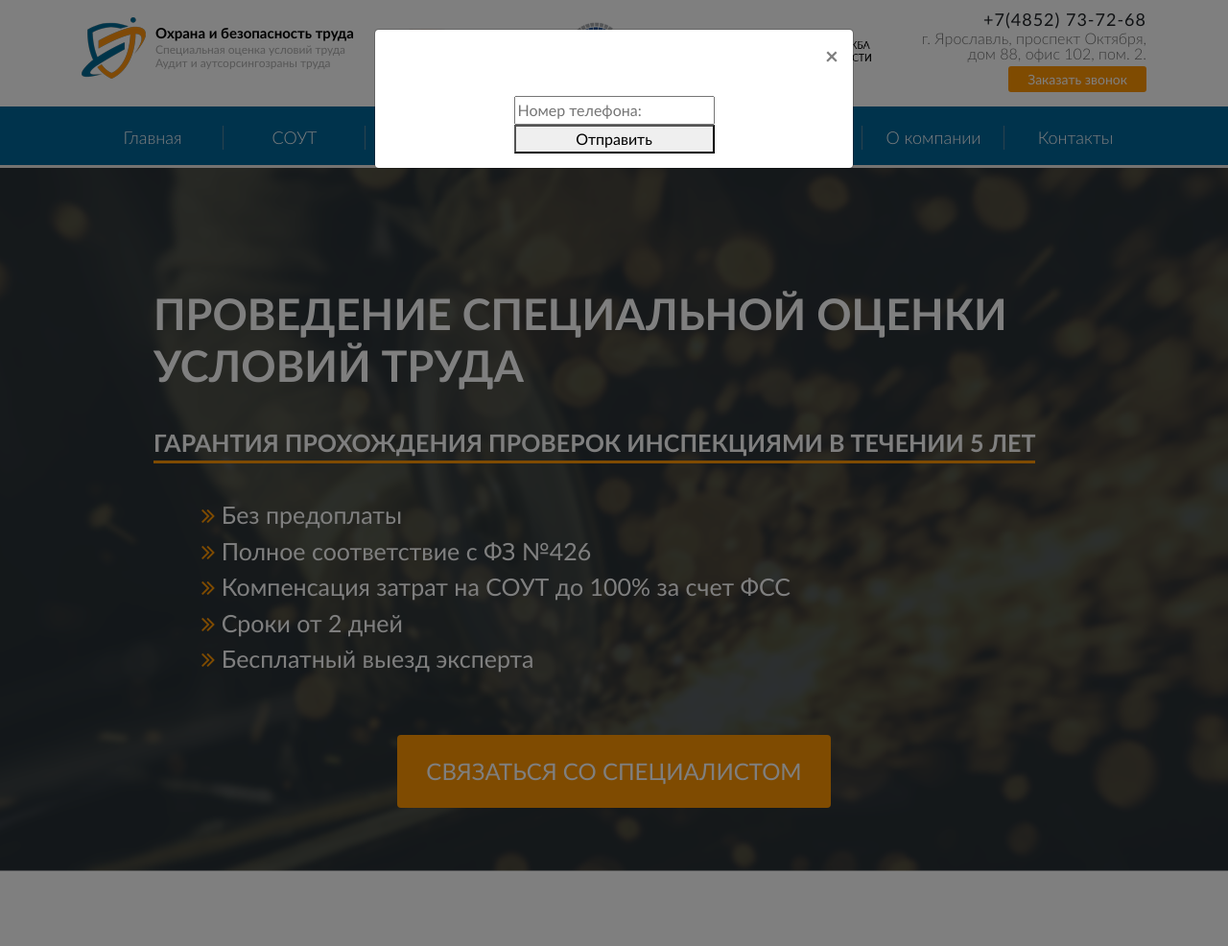
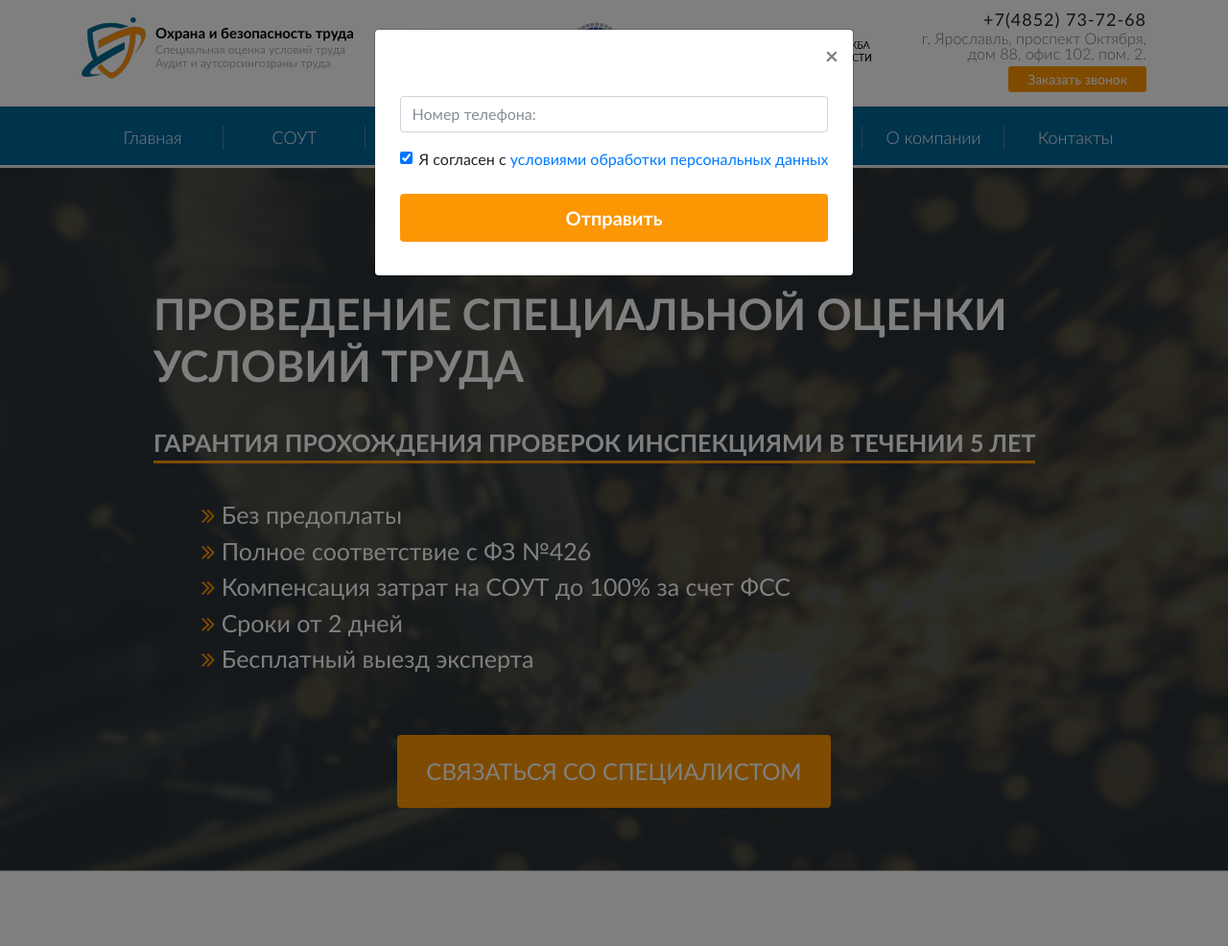
Before and after one commit to DmitriySkor/COOT, a PHP site: page /sout.php in a window 1280 px wide, after a click on "СВЯЗАТЬСЯ СО СПЕЦИАЛИСТОМ". Shown: the top 986 px of the page at 96% size. Run offline with PHP 8.4, Linux system fonts and the light colour scheme; some libraries are stand-ins or nearby versions.

Commit message:
Add modal form

```diff
--- a/css/vstyle.css
+++ b/css/vstyle.css
@@ -677,3 +677,11 @@ a.menu_ingredient:hover{
     text-align: center;
     padding: 55px 0 0;
 }
+
+.modal_form{
+    padding: 0 0 20px 0;
+}
+
+.modal_form .contact1_button{
+    border-radius: 4px;
+}
--- a/sout.php
+++ b/sout.php
@@ -313,9 +313,19 @@
                 </button>
             </div>
             <div class="modal-body">
-                <form action="#" class="modal_form">
-                    <input type="tel" class="modal-tel" name="tel" id="tel1" placeholder="Номер телефона:">
-                    <button class="modal_button">Отправить</button>
+                <form class="modal_form">
+                    <div class="form-group">
+                        <input type="tel" class="form-control" id="inputAddress" placeholder="Номер телефона:">
+                    </div>
+
+                    <div class="form-group">
+                        <div class="form-check">
+                            <label class="form-check-label">
+                                <input class="form-check-input" type="checkbox" checked> Я согласен с <a href="#">условиями обработки персональных данных</a>
+                            </label>
+                        </div>
+                    </div>
+                    <button type="submit" class="contact1_button">Отправить</button>
                 </form>
             </div>
         </div>
```
